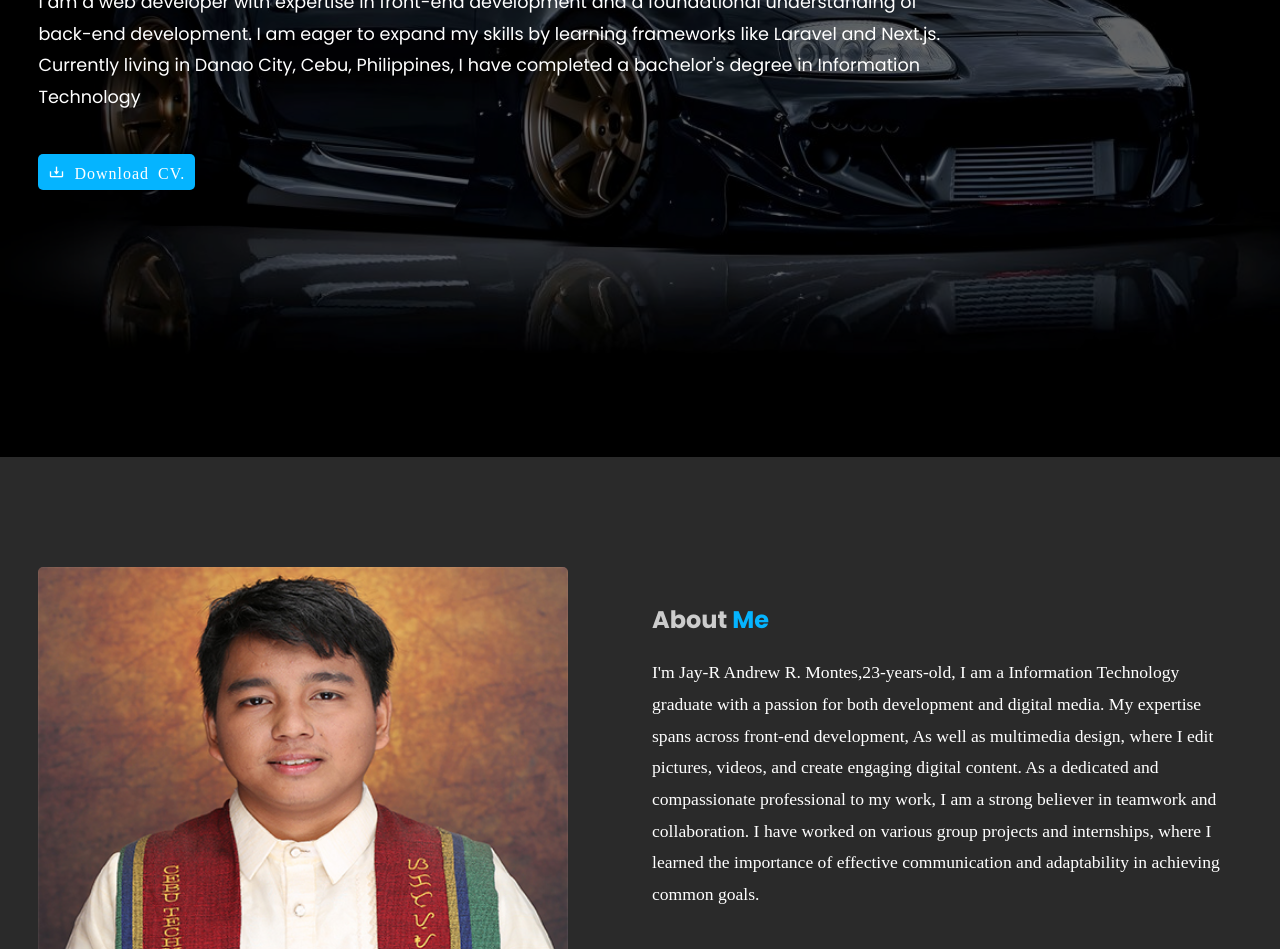
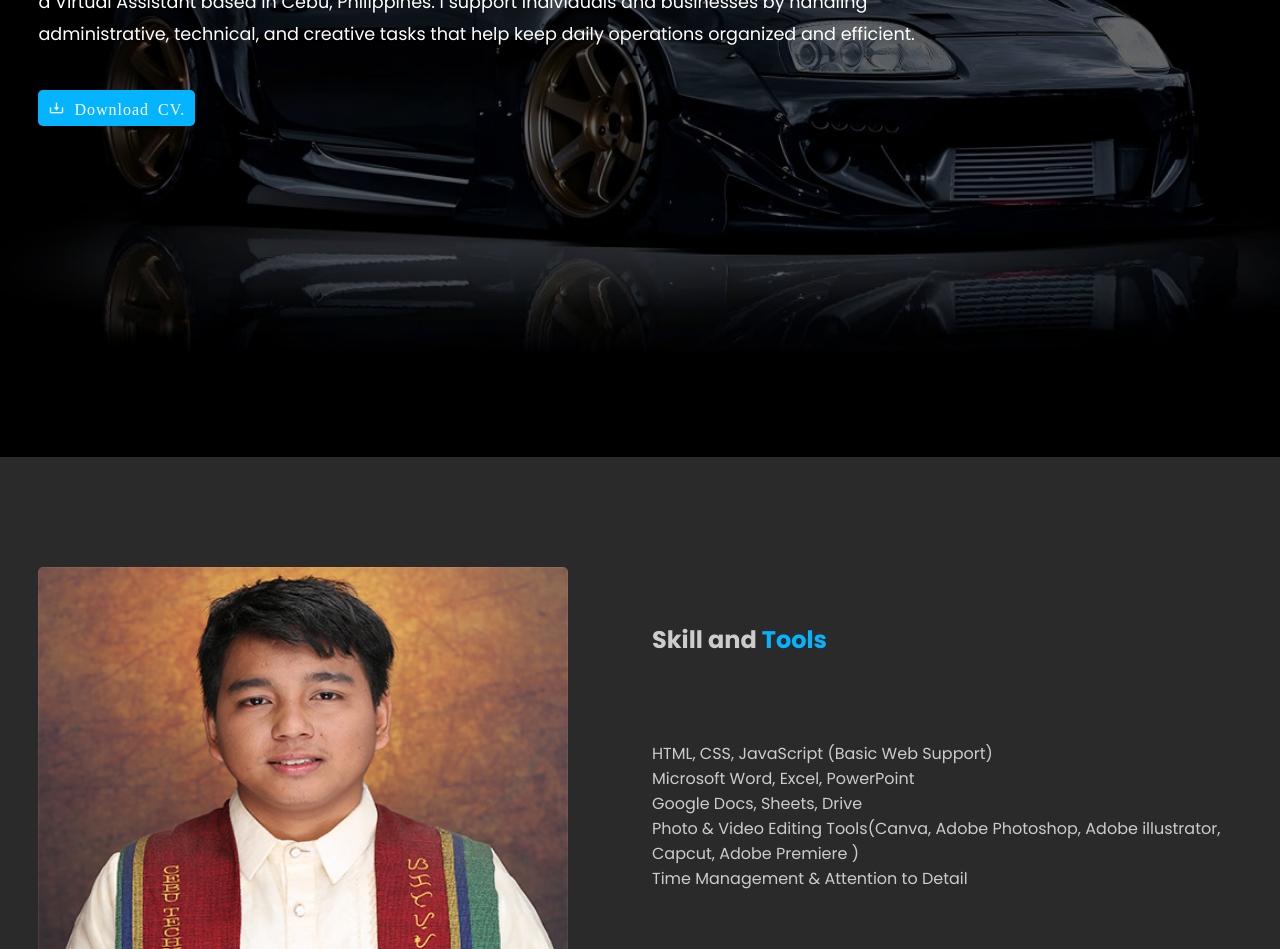
Before and after one commit to Kaizhen217/Portfolio1, a plain HTML site: page index.html in a window 1280 px wide. Shown: the part 343-1292 px from the top of the page. Drawn offline with nearby package versions, Linux system fonts and the light colour scheme.

Commit message:
index.html

```diff
--- a/index.html
+++ b/index.html
@@ -35,12 +35,8 @@
                     <span class="two">I'm</span>
                 </div>
                 <h1>Andrew</h1>
-                <a href="" class="typewrite" data-period="2000" data-type='["Web developer.","Front-end Developer." ]'></a>
-                    <p>I am a web developer with expertise in front-end development
-                        and a foundational understanding of back-end development.
-                        I am eager to expand my skills by learning frameworks like
-                        Laravel and Next.js. Currently living in Danao City, Cebu, Philippines,
-                        I have completed a bachelor's degree in Information Technology</p>
+                <a href="" class="typewrite" data-period="2000" data-type='["Virtual Assistant." ]'></a>
+                    <p>a Virtual Assistant based in Cebu, Philippines. I support individuals and businesses by handling administrative, technical, and creative tasks that help keep daily operations organized and efficient.</p>
 
 
                 <div class="button">
@@ -57,17 +53,16 @@
 <img src="img/Andrew.jpg" >
     </div>
     <div class="about-text">
-        <h2>About <span>Me</span></h2>
+        <h2>Skill and <span>Tools</span></h2>
         <br>
-        <p>I'm Jay-R Andrew R. Montes,23-years-old, I am a Information Technology graduate with a passion
-            for both development and digital media. My expertise spans across
-            front-end development, As well as multimedia design, where I edit pictures,
-            videos, and create engaging digital content.
-            As a dedicated and compassionate professional to my work, I
-            am a strong believer in teamwork and collaboration. I have
-            worked on various group projects and internships, where I
-            learned the importance of effective communication and
-            adaptability in achieving common goals.
+        <p>
+        <ul>
+  <li>HTML, CSS, JavaScript (Basic Web Support)</li>
+  <li>Microsoft Word, Excel, PowerPoint</li>
+  <li>Google Docs, Sheets, Drive</li>
+    <li>Photo & Video Editing Tools(Canva, Adobe Photoshop, Adobe illustrator, Capcut, Adobe Premiere )</li>
+     <li>Time Management & Attention to Detail</li>
+</ul>
             </p>
           <div class="target">
                 <i class="bx bxl-html5"></i>
```
